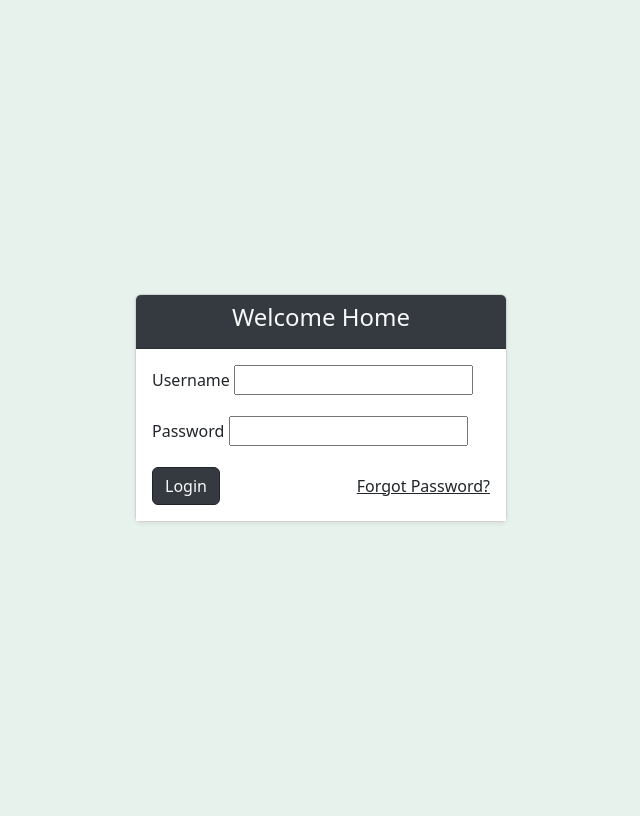
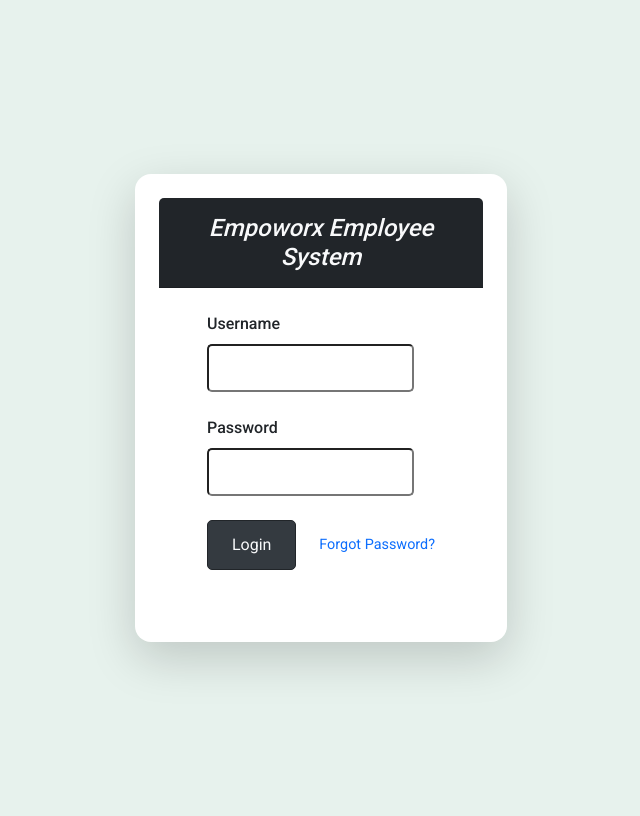
Before and after one commit to ahmednule/Online_leave_Management_system, a Django app: template users/templates/registration/login.html in a window 1280 px wide. Shown: the whole page, without its empty margins (319-959 px from the left). Run offline with Django 3.2, Linux system fonts and the light colour scheme; the template is opened without the code that fills it, so the values that code supplies are empty, except form fields; tables that the repository leaves empty hold one stand-in row (values such as "Sample post"); form fields are guessed from the names that the template uses.

Commit message:
updates:updated the login.html file to match the styles the client wants and also went ahead and changed the font type to match those of the clients mochkups

```diff
--- a/users/templates/registration/login.html
+++ b/users/templates/registration/login.html
@@ -2,22 +2,24 @@
 
 {% block login_content %}
 <div class="d-flex justify-content-center align-items-center vh-100">
-    <div class="card shadow-sm w-100" style="max-width: 400px;">
-        <div class="card-header text-center" style="background-color: #343a40; color: #f8f9fa;">
-            <h4 class="mb-2">Welcome Home</h4>
+    <div class="card shadow-lg rounded-4 w-100 p-4" style="max-width: 400px;">
+        <div class="card-header text-center py-3 header">
+            <h4 class="mb-0"> <i>Empoworx Employee System</i></h4>
         </div>
-        <div class="card-body" style="background-color: #ffffff; color: #343a40;">
+
+        <div class="card-body py-4 px-5 body">
             {% if form.non_field_errors %}
-                <div class="alert alert-danger">
+                <div class="alert alert-danger mb-3">
                     {% for error in form.non_field_errors %}
                         <div>{{ error }}</div>
                     {% endfor %}
                 </div>
             {% endif %}
+
             <form method="post" class="w-100">
                 {% csrf_token %}
-                <div class="mb-3">
-                    <label for="{{ form.username.id_for_label }}" class="form-label text-dark">Username</label>
+                <div class="mb-4">
+                    <label for="{{ form.username.id_for_label }}" class="form-label">Username</label>
                     {{ form.username }}
                     {% if form.username.errors %}
                         <div class="invalid-feedback d-block">
@@ -27,8 +29,9 @@
                         </div>
                     {% endif %}
                 </div>
-                <div class="mb-3">
-                    <label for="{{ form.password.id_for_label }}" class="form-label text-dark">Password</label>
+
+                <div class="mb-4">
+                    <label for="{{ form.password.id_for_label }}" class="form-label">Password</label>
                     {{ form.password }}
                     {% if form.password.errors %}
                         <div class="invalid-feedback d-block">
@@ -38,22 +41,99 @@
                         </div>
                     {% endif %}
                 </div>
-                <div class="d-flex justify-content-between align-items-center">
-                    <button type="submit" class="btn btn-dark" style="background-color: #343a40; color: #f8f9fa;">Login</button>
-                    <a href="#" class="text-dark">Forgot Password?</a>
+
+                <div class="d-flex justify-content-between align-items-center mb-4">
+                    <button type="submit" class="btn btn-dark btn-custom">Login</button>
+                    <a href="#" class="forgot-password-link">Forgot Password?</a>
                 </div>
             </form>
         </div>
     </div>
 </div>
 
+<!-- Fonts from Google -->
+<link href="https://fonts.googleapis.com/css2?family=Roboto:wght@400;500;700&family=Poppins:wght@400;600&display=swap" rel="stylesheet">
+
 <style>
+    /* General Styles */
+    body {
+        font-family: 'Roboto', sans-serif;
+        background-color: #f5f5f5;
+    }
+
+    h1.title {
+        font-family: 'Poppins', sans-serif;
+        font-weight: 700;
+        font-size: 2rem;
+        color: #343a40;
+    }
+
+    .header {
+        background-color: #212529;
+        color: #f8f9fa;
+        border-radius: 10px 10px 0 0;
+    }
+
+    .card {
+        max-width: 400px;
+        border: none;
+        border-radius: 12px;
+    }
+
+    .form-label {
+        font-family: 'Roboto', sans-serif;
+        font-weight: 500;
+        font-size: 1rem;
+    }
+
+    input {
+        border-radius: 5px;
+        padding: 10px;
+        font-size: 1rem;
+        transition: box-shadow 0.3s, border-color 0.3s;
+    }
+
+    input:focus {
+        box-shadow: 0 0 8px rgba(0, 123, 255, 0.25);
+        border-color: #007bff;
+    }
+
+    .btn-custom {
+        padding: 12px 24px;
+        background-color: #343a40;
+        color: #f8f9fa;
+        border-radius: 5px;
+        transition: background-color 0.3s, transform 0.2s;
+    }
+
+    .btn-custom:hover {
+        background-color: #495057;
+        transform: scale(1.05);
+    }
+
+    .forgot-password-link {
+        text-decoration: none;
+        font-size: 0.9rem;
+        transition: color 0.2s;
+    }
+
+    .forgot-password-link:hover {
+        color: #007bff;
+    }
+
     .vh-100 {
         min-height: 100vh;
     }
-    .card {
-        width: 100%;
-        max-width: 400px;
+
+    /* Responsive Styles */
+    @media (max-width: 576px) {
+        h1.title {
+            font-size: 1.5rem;
+        }
+
+        .card {
+            padding: 2rem;
+        }
     }
 </style>
 {% endblock %}
```
Also changed, not shown: db.sqlite3.
